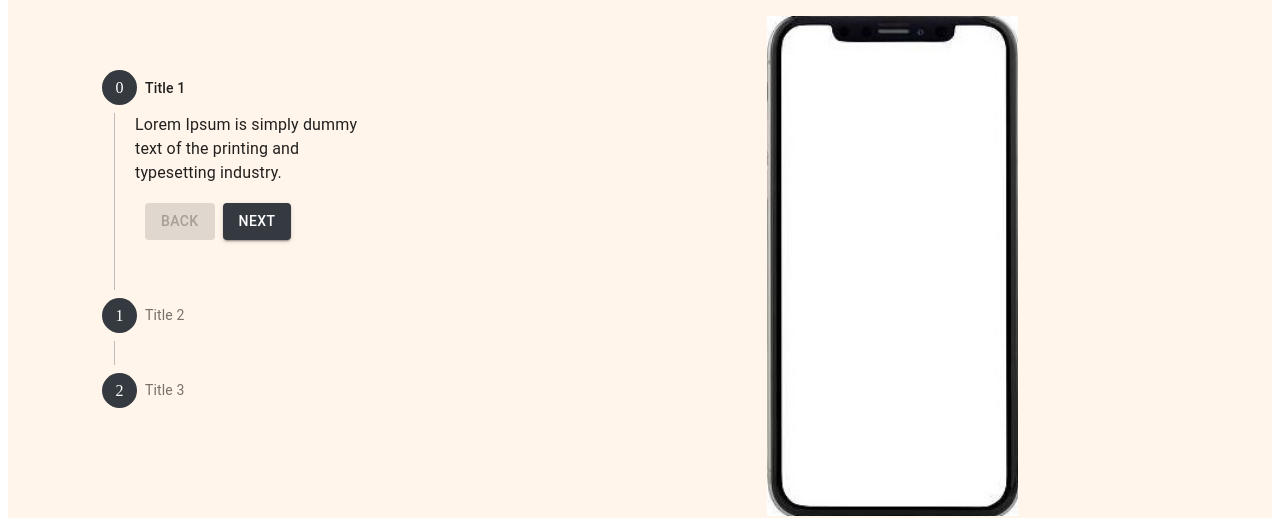
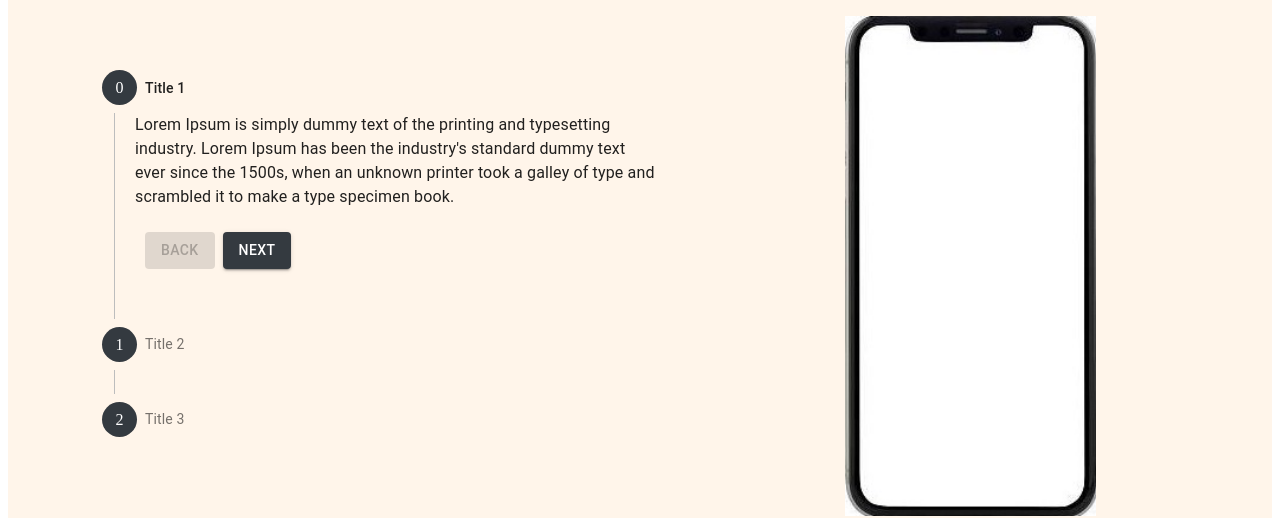
Before and after one commit to KarthikHebbarMN/SocketWebClient, a Next.js app: page / in a window 1280 px wide. Shown: the part 2875-3393 px from the top of the page. Built offline with nearby package versions, Linux system fonts and the light colour scheme.

Commit message:
steps alignment

```diff
--- a/component/UserFlow/index.js
+++ b/component/UserFlow/index.js
@@ -1,13 +1,13 @@
-import React from 'react'
-import styles from './styles.module.css'
-import { makeStyles } from '@material-ui/core/styles';
-import Stepper from '@material-ui/core/Stepper';
-import Step from '@material-ui/core/Step';
-import StepLabel from '@material-ui/core/StepLabel';
-import StepContent from '@material-ui/core/StepContent';
-import Button from '@material-ui/core/Button';
-import Paper from '@material-ui/core/Paper';
-import Typography from '@material-ui/core/Typography';
+import React from "react";
+import styles from "./styles.module.css";
+import { makeStyles } from "@material-ui/core/styles";
+import Stepper from "@material-ui/core/Stepper";
+import Step from "@material-ui/core/Step";
+import StepLabel from "@material-ui/core/StepLabel";
+import StepContent from "@material-ui/core/StepContent";
+import Button from "@material-ui/core/Button";
+import Paper from "@material-ui/core/Paper";
+import Typography from "@material-ui/core/Typography";
 
 const useStyles = makeStyles((theme) => ({
   root: {
@@ -21,42 +21,39 @@ const useStyles = makeStyles((theme) => ({
   button: {
     marginTop: theme.spacing(1),
     marginRight: theme.spacing(1),
-    backgroundColor : '#343A40',
-    color : '#fff'
+    backgroundColor: "#343A40",
+    color: "#fff",
   },
   actionsContainer: {
-    padding : '10px',
+    padding: "10px",
     marginBottom: theme.spacing(2),
   },
   resetContainer: {
     padding: theme.spacing(3),
-    backgroundColor : 'transparent'
-  }
-
+    backgroundColor: "transparent",
+  },
 }));
 
 function getSteps() {
-  return ['Title 1', 'Title 2', 'Title 3'];
+  return ["Title 1", "Title 2", "Title 3"];
 }
 function getStepContent(step) {
   switch (step) {
     case 0:
-      return `Lorem Ipsum is simply dummy text of the printing and typesetting industry.`;
+      return `Lorem Ipsum is simply dummy text of the printing and typesetting industry. Lorem Ipsum has been the industry's standard dummy text ever since the 1500s, when an unknown printer took a galley of type and scrambled it to make a type specimen book.`;
     case 1:
-      return 'Lorem Ipsum is simply dummy text of the printing and typesetting industry.';
+      return `Lorem Ipsum is simply dummy text of the printing and typesetting industry.Lorem Ipsum has been the industry's standard dummy text ever since the 1500s, when an unknown printer took a galley of type and scrambled it to make a type specimen book.`;
     case 2:
-      return `Lorem Ipsum is simply dummy text of the printing and typesetting industry.`;
+      return `Lorem Ipsum is simply dummy text of the printing and typesetting industry.Lorem Ipsum has been the industry's standard dummy text ever since the 1500s, when an unknown printer took a galley of type and scrambled it to make a type specimen book. `;
     default:
-      return 'Unknown step';
+      return "Unknown step";
   }
 }
-
 
 export default function Progress() {
   const classes = useStyles();
   const [activeStep, setActiveStep] = React.useState(0);
   const steps = getSteps();
-
 
   const handleNext = () => {
     setActiveStep((prevActiveStep) => prevActiveStep + 1);
@@ -70,25 +67,42 @@ export default function Progress() {
     setActiveStep(0);
   };
 
-
   return (
-      <div className = {styles.container}>
-        <div className={styles.root} >
-      <Stepper activeStep={activeStep} orientation="vertical" style = {{backgroundColor : "transparent"}}>
+    <div className={styles.container}>
+      <div className={styles.root}>
+        <Stepper
+          activeStep={activeStep}
+          orientation="vertical"
+          style={{ backgroundColor: "transparent" }}
+        >
           {steps.map((label, index) => {
             let props = {};
             let labelProps = {};
-          labelProps.icon = <div style={{ backgroundColor: '#343A40', color : '#fff', borderRadius :'50%',height : '35px', width : '35px', lineHeight : '35px', textAlign : 'center'}}>{index}</div>
-          return (<Step key={label}{...props}>
+            labelProps.icon = (
+              <div
+                style={{
+                  backgroundColor: "#343A40",
+                  color: "#fff",
+                  borderRadius: "50%",
+                  height: "35px",
+                  width: "35px",
+                  lineHeight: "35px",
+                  textAlign: "center",
+                }}
+              >
+                {index}
+              </div>
+            );
+            return (
+              <Step key={label} {...props}>
                 <StepLabel {...labelProps}>{label}</StepLabel>
                 <StepContent>
-              <Typography>{getStepContent(index)}</Typography>
-              <div className={classes.actionsContainer} >
+                  <Typography className = {styles.para}>{getStepContent(index)}</Typography>
+                  <div className={classes.actionsContainer}>
                     <div>
                       <Button
                         disabled={activeStep === 0}
-                    variant = "contained"
-
+                        variant="contained"
                         onClick={handleBack}
                         className={classes.button}
                       >
@@ -98,10 +112,10 @@ export default function Progress() {
                         variant="contained"
                         color="primary"
                         onClick={handleNext}
-                    style = {{backgroundColor : "#343A40"}}
+                        style={{ backgroundColor: "#343A40" }}
                         className={classes.button}
                       >
-                    {activeStep === steps.length - 1 ? 'Finish' : 'Next'}
+                        {activeStep === steps.length - 1 ? "Finish" : "Next"}
                       </Button>
                     </div>
                   </div>
@@ -113,18 +127,19 @@ export default function Progress() {
         {activeStep === steps.length && (
           <Paper square elevation={0} className={classes.resetContainer}>
             <Typography>All steps completed - you&apos;re finished</Typography>
-          <Button onClick={handleReset} className={classes.button} style = {{backgroundColor : '#343A40'}}>
+            <Button
+              onClick={handleReset}
+              className={classes.button}
+              style={{ backgroundColor: "#343A40" }}
+            >
               Reset
             </Button>
           </Paper>
         )}
-
       </div>
-        <div className = {styles.image}>
-          <img className = {styles.phoneImg} src = "/images/phone.jpg" alt = "img" />
+      <div className={styles.image}>
+        <img className={styles.phoneImg} src="/images/phone.jpg" alt="img" />
       </div>
     </div>
-
-
   );
 }
--- a/component/UserFlow/styles.module.css
+++ b/component/UserFlow/styles.module.css
@@ -8,17 +8,20 @@
     flex-flow: nowrap;
 }
 
-
 .root {
     width : 50%;
     height : 60vh;
     padding : 100px 35px 35px 70px;
 }
 
+.para {
+    padding-bottom: 5px;
+}
+
 .image {
-    width : 50%;
+    width : 30%;
     height : 550px;
-    margin : 50px 191px 50px 300px;
+    margin : 50px 80px 50px 100px;
 }
 
 .phoneImg {
@@ -54,7 +57,7 @@
 
  @media screen and (max-width : 375px){
      .image {
-         margin-left: 230px;
+         margin-left: 110px;
          margin-top : 80px;
      }
      .root {
```
Lines whose indentation alone changed are shown as unchanged.
